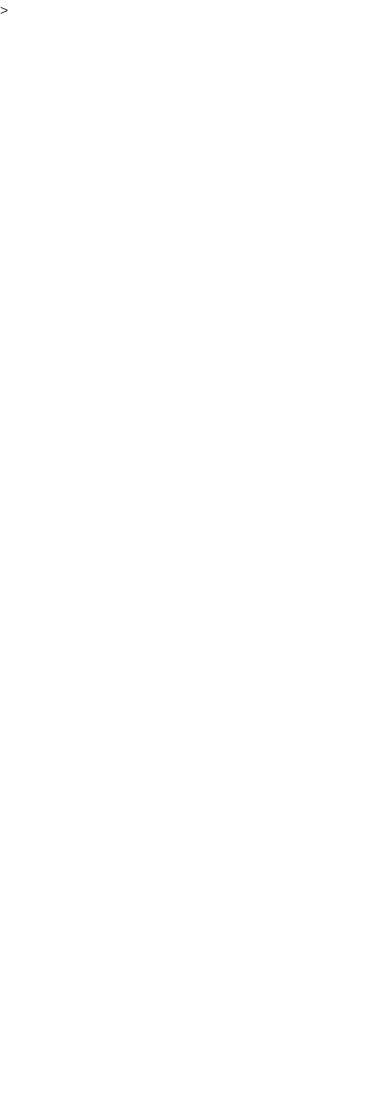
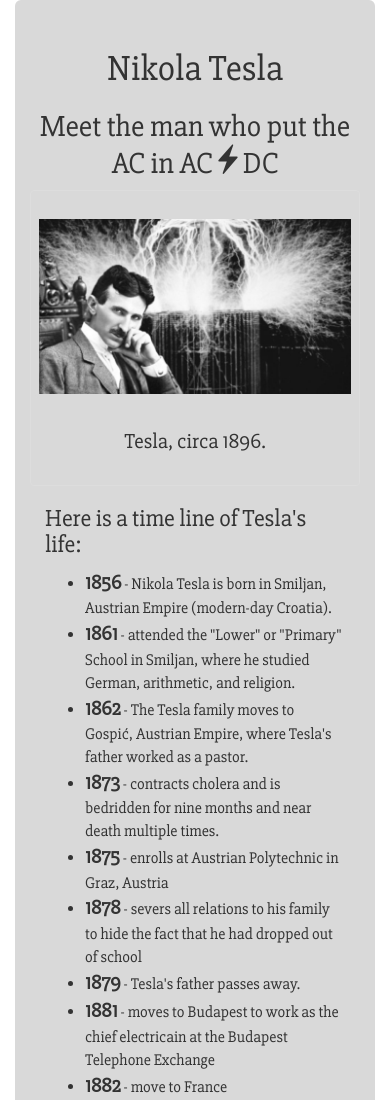
Before and after one commit to ShaggyTech/tribute, a plain HTML site: page index.html in a window 390 px wide. Shown: the top 1100 px of the page. Before the commit the page ends 844 px from the top, so only its background shows below. Drawn offline with nearby package versions, Linux system fonts and the light colour scheme.

Commit message:
complete the tribute page

```diff
--- a/css/tribute.css
+++ b/css/tribute.css
@@ -0,0 +1,25 @@
+body {
+    font-family: 'Slabo 27px', serif
+}
+
+.jumbotron {
+    background-color: #d9d9d9
+}
+
+.thumbnail {
+    background-color: #d9d9d9
+}
+
+a.thumbnail,
+a.thumbnail:hover {
+    border: none;
+    margin-top: 20px
+}
+
+ul {
+    font-size: 16px
+}
+
+strong {
+    font-size: 125%
+}
--- a/index.html
+++ b/index.html
@@ -1,13 +1,66 @@
 <!DOCTYPE html>
 <html>
+
 <head>
-	<title>Brandon Eichler - FCC: Build a Tribute Page</title>
-	<meta name="viewport" content="width=device-width, initial-scale=1" charset="utf-8">
+    <title>Brandon Eichler - FCC: Build a Tribute Page</title>
+    <meta name="viewport" content="width=device-width, initial-scale=1" charset="utf-8">
     <!-- CSS Style Sheets -->
     <link rel="stylesheet" type="text/css" href="http://maxcdn.bootstrapcdn.com/bootstrap/3.3.6/css/bootstrap.min.css">
     <link rel="stylesheet" type="text/css" href="css/tribute.css">
+    <!-- Fonts -->
+    <link href='https://fonts.googleapis.com/css?family=Slabo+27px' rel='stylesheet' type='text/css'>
 </head>
+
 <body>
+    <div class="container">
+        <div class="jumbotron">
+            <div class="row">
+                <div class="col-xs-12">
+                    <h1 class="text-center">Nikola Tesla</h1>
+                    <h2 class="text-center">Meet the man who put the AC in AC<span class="glyphicon glyphicon-flash" aria-hidden="true"></span>DC
+          </h2>
+                    <div class="thumbnail">
+                        <a href="https://en.wikipedia.org/wiki/Nikola_Tesla" target="_blank" class="thumbnail">
+                            <img src="https://raw.githubusercontent.com/ShaggyTech/tribute/master/img/tesla.jpg">
+                        </a>
+                        <div class="caption">
+                            <p class="text-center">Tesla, circa 1896.</p>
+                        </div>
+                    </div>
+                    <div class="col-sm-10 col-sm-offset-2 col-md-8 col-md-offset-3">
+                        <h3>Here is a time line of Tesla's life:</h3>
+                        <ul>
+                            <li><strong>1856</strong> - Nikola Tesla is born in Smiljan, Austrian Empire (modern-day Croatia).</li>
+                            <li><strong>1861</strong> - attended the "Lower" or "Primary" School in Smiljan, where he studied German, arithmetic, and religion.</li>
+                            <li><strong>1862</strong> - The Tesla family moves to Gospić, Austrian Empire, where Tesla's father worked as a pastor.</li>
+                            <li><strong>1873</strong> - contracts cholera and is bedridden for nine months and near death multiple times.</li>
+                            <li><strong>1875</strong> - enrolls at Austrian Polytechnic in Graz, Austria</li>
+                            <li><strong>1878</strong> - severs all relations to his family to hide the fact that he had dropped out of school</li>
+                            <li><strong>1879</strong> - Tesla's father passes away.</li>
+                            <li><strong>1881</strong> - moves to Budapest to work as the chief electricain at the Budapest Telephone Exchange</li>
+                            <li><strong>1882</strong> - move to France</li>
+                            <li><strong>1884</strong> - moves to New York City in the United States where he is hired by Thomas Edison</li>
+                            <li><strong>1887</strong> - forms the Tesla Electric Company with the help of two other men.</li>
+                            <li><strong>1887</strong> - develops an induction motor running on alternating current (AC).</li>
+                            <li><strong>1891</strong> - at the age of 35, becomes a naturalized citizen of the United States.</li>
+                            <li><strong>1899</strong> - moves to Colorado Springs</li>
+                            <li><strong>1943</strong> - dies at the age of 86</li>
+                        </ul>
+                        <blockquote>
+                            <p>Let the future tell the truth, and evaluate each one according to his work and accomplishments. The present is theirs; the future, for which I have really worked, is mine.</p>
+                            <footer>
+                                <cite>Nikola Tesla</cite>
+                            </footer>
+                        </blockquote>
+                        <h3>Learn more about the amazing life of Nikola Tesla on his <a href="https://en.wikipedia.org/wiki/Nikola_Tesla" target="_blank">Wikipedia Entry</a>.</h3>
+                    </div>
+                </div>
+            </div>
+        </div>
+        <footer class="text-center">Written and Coded by
+            <a href="http://shaggytech.com" target="_blank">Brandon Eichler</a>
+        </footer>
+    </div>
+</body>
 
-</body>
 </html>>
```
